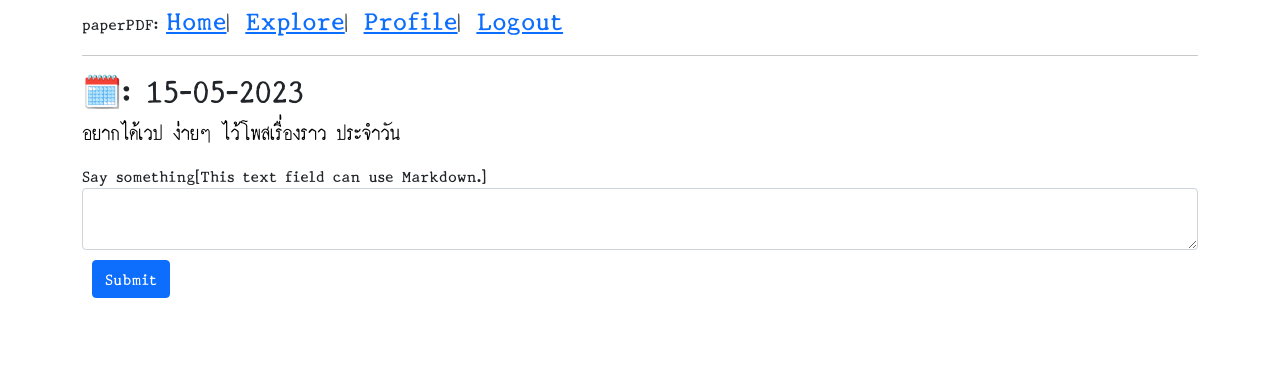
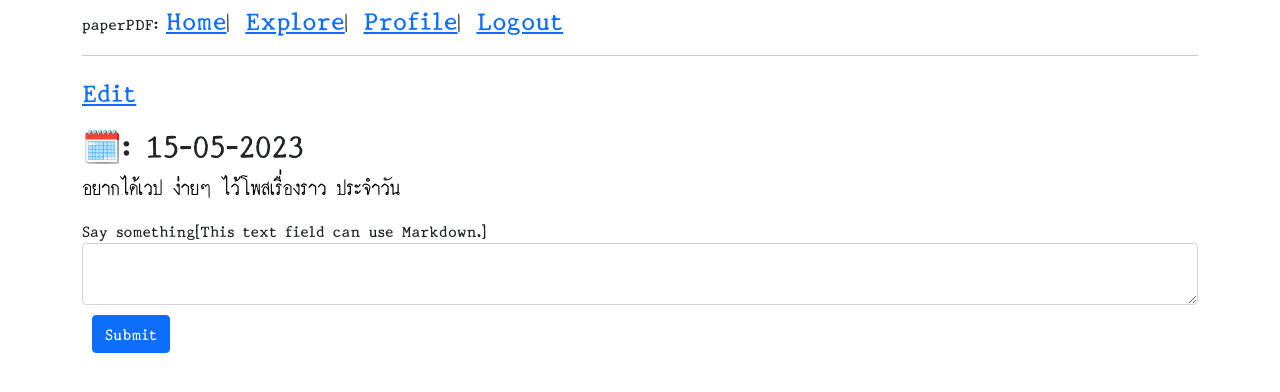
Before and after one commit to penrudee/flasksimple, a Flask app: page /seepost/1 in a window 1280 px wide. Shown: the top 392 px of the page. Run offline with Flask 3, Linux system fonts and the light colour scheme; a user stored in the database is signed in; data comes from the database, SQL or seed files in the repository; both versions use the stored data as it was after the commit.

Commit message:
add edit fx

```diff
--- a/app/routes.py
+++ b/app/routes.py
@@ -214,3 +214,23 @@ def tag(name):
         tags=tags.items,
         next_url=next_url,
         prev_url=prev_url)
+@app.route('/edit/<int:id>',methods=['GET','POST'])
+@login_required
+def edit(id):
+    form=PostForm()
+    ep = Post.query.filter_by(id=id).first()
+
+    if request.method =='POST':
+
+        ep.body = markdown.markdown(form.post.data)
+        ep.timestamp = datetime.now()
+        db.session.add(ep)
+        db.session.commit()
+        flash("Edit success","success")
+        return redirect(url_for('seepost',id=id))
+    else:
+        form.post.data = ep.body
+    return render_template('edit.html',
+                           title='Edit',
+                           form=form,
+                           ep=ep)
--- a/app/templates/seepost.html
+++ b/app/templates/seepost.html
@@ -6,9 +6,14 @@
     <meta property="og:description" content="Study pdf summary for healthcare professional">
 {% endblock head %}
 {% block content %}
+{% if p.user_id|int == current_user.id|int %}
+
+<p><a href="{{url_for('edit',id=p.id)}}">Edit</a></p>
+{% endif %}
     {% if p %}
         <h2>🗓️: {{p.timestamp.strftime("%d-%m-%Y") |safe }}</h2>
         <p>{{ p.body|safe }}</p>
+
 
 
     {% endif %}
```
Also changed, not shown: app/templates/edit.html (added, +13 -0 lines), app.db.
